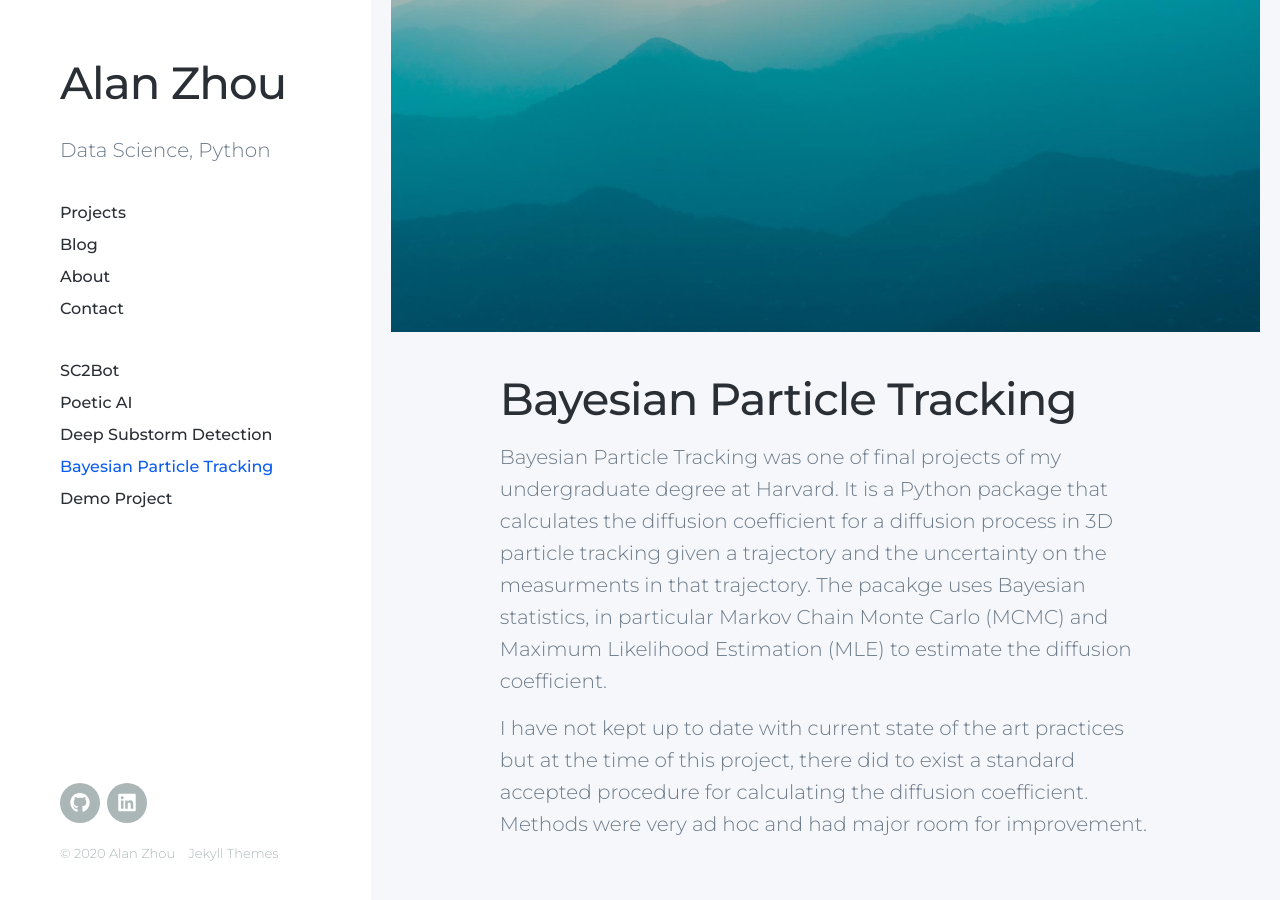
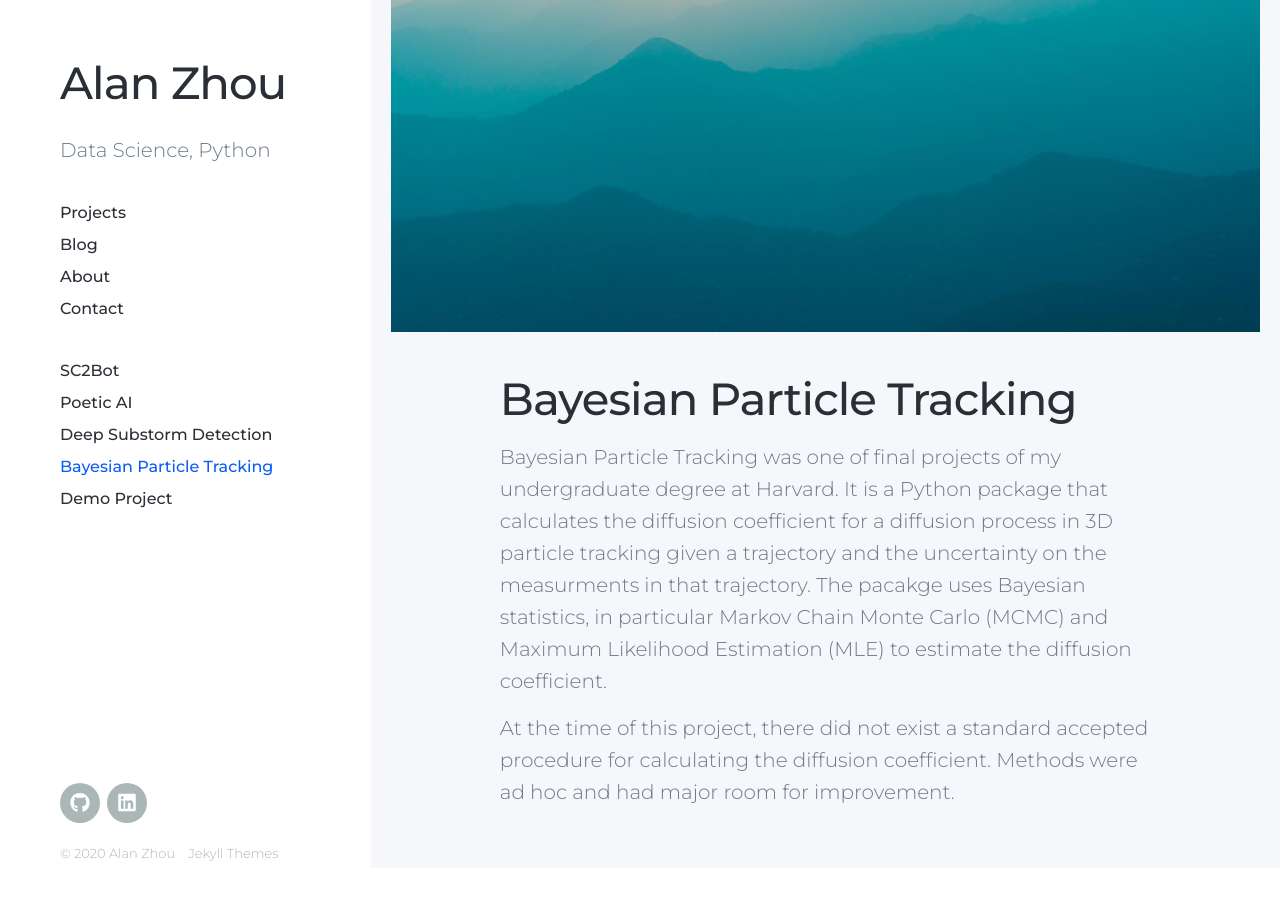
Before and after one commit to alanxzhou/alanxzhou.github.io, a Jekyll site: the page built from _projects/2016-05-01-particle_tracking.md, in a window 1280 px wide and 900 px high, scrolled down 403 px. Built offline with Jekyll 4.4.1, drawn with Linux system fonts in a browser that asks for light colours; nearby versions of some CDN libraries; after the commit the page ends 1271 px from its top, so only the background shows below that.

```diff
--- a/_projects/2016-05-01-particle_tracking.md
+++ b/_projects/2016-05-01-particle_tracking.md
@@ -11,4 +11,4 @@ featured_image: '/images/particle_tracking/real_particle.png'
 # Bayesian Particle Tracking
 Bayesian Particle Tracking was one of final projects of my undergraduate degree at Harvard. It is a Python package that calculates the diffusion coefficient for a diffusion process in 3D particle tracking given a trajectory and the uncertainty on the measurments in that trajectory. The pacakge uses Bayesian statistics, in particular Markov Chain Monte Carlo (MCMC) and Maximum Likelihood Estimation (MLE) to estimate the diffusion coefficient.
 
-I have not kept up to date with current state of the art practices but at the time of this project, there did to exist a standard accepted procedure for calculating the diffusion coefficient. Methods were very ad hoc and had major room for improvement.
+At the time of this project, there did not exist a standard accepted procedure for calculating the diffusion coefficient. Methods were ad hoc and had major room for improvement.
```
Also changed, not shown: other parts of _projects/2016-05-01-particle_tracking.md (+1 -1 lines), 2 other files.
